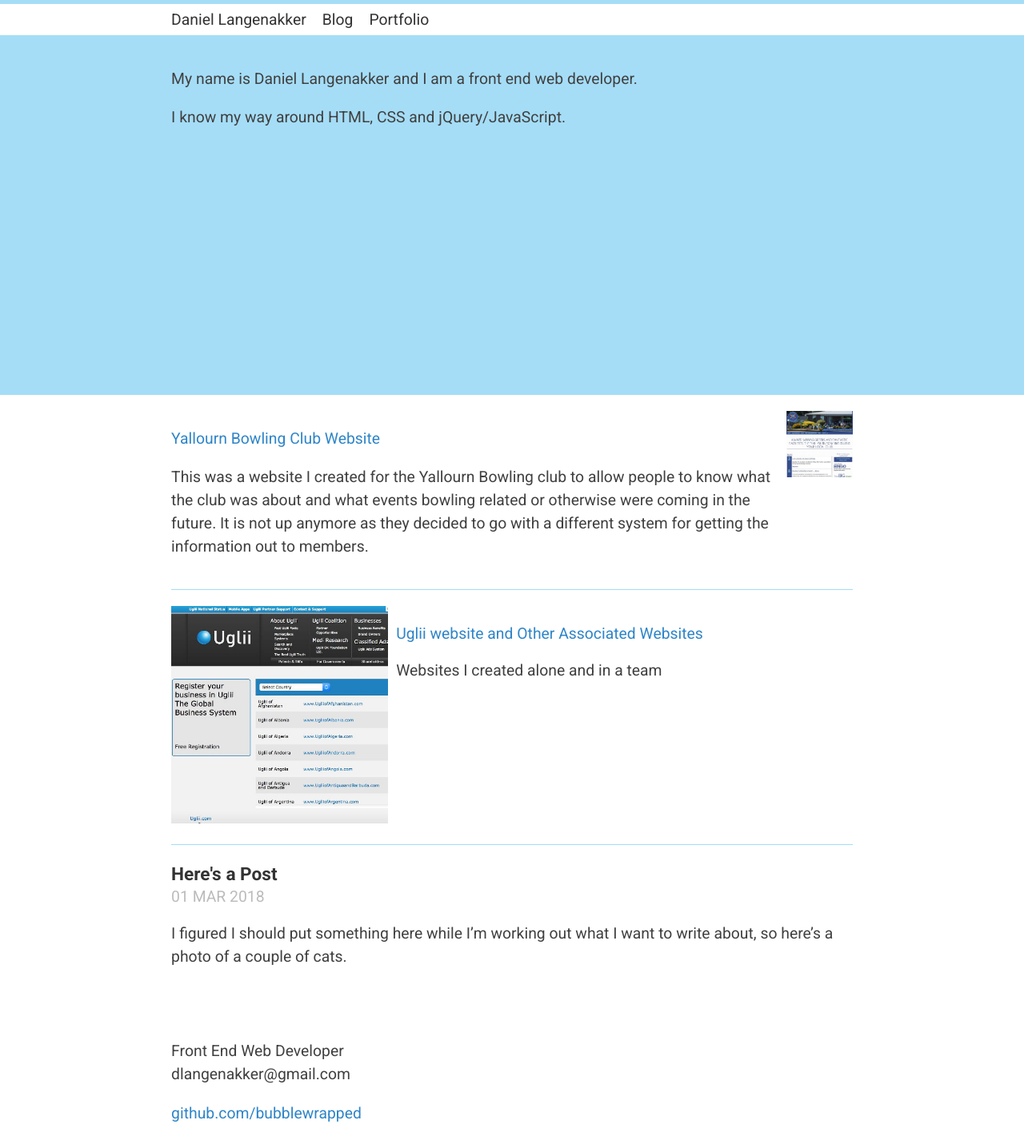
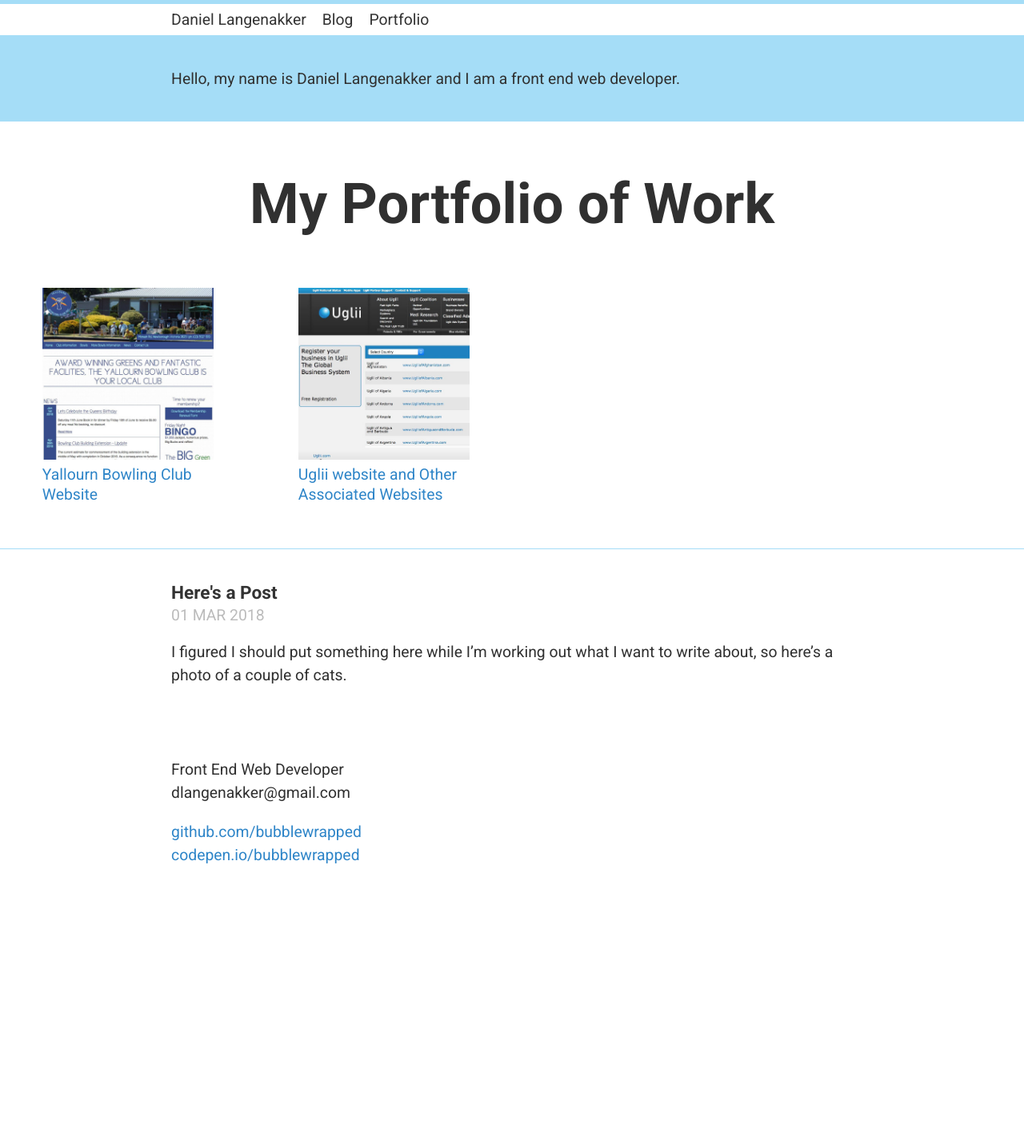
Before and after one commit to bubblewrapped/bubblewrapped.github.io, a Jekyll site: the page built from index.html, in a window 1280 px wide. Shown: the whole page at 80% size. Built offline with Jekyll 4.4.1, drawn with Linux system fonts in a browser that asks for light colours; after the commit the page ends 1103 px from its top, so only the background shows below that.

Commit message:
Change home layout and add seperate project pages

```diff
--- a/_layouts/default.html
+++ b/_layouts/default.html
@@ -32,7 +32,8 @@
 					</p>
 					<div class="contact">
 						<p>
-							<a href="http://github.com/bubblewrapped/" target="_blank">github.com/bubblewrapped</a><br />
+							<a href="http://github.com/bubblewrapped/">github.com/bubblewrapped</a><br />
+							<a href="https://codepen.io/bubblewrapped/#">codepen.io/bubblewrapped</a>
 						</p>
 					</div>
 				</div>
--- a/_posts/2018-03-20-uglii-website-and-other-associated-websites.markdown
+++ b/_posts/2018-03-20-uglii-website-and-other-associated-websites.markdown
@@ -3,7 +3,7 @@
 layout: post
 title: "Uglii website and Other Associated Websites"
 date: 2018-03-19 14:50:00
-categories: portfolio
+categories: [portfolio, previous-work]
 thumbnail: "/img/screenshots/ugliicom_home_thumb.jpg"
 excerpt: "Websites I created alone and in a team"
 
--- a/css/style.scss
+++ b/css/style.scss
@@ -19,7 +19,7 @@ html {
 
 html,
 body {
-	color:#404040;
+	color:#303030;
 	font-size:1.1em;
 	line-height:1.3;
 }
@@ -39,7 +39,6 @@ a {
 
 .container {
 	width:44em;
-	//width:50%;
 	margin:0 auto;
 	padding:0;
 	@media (max-width:830px) {
@@ -72,7 +71,6 @@ a {
 
 .aboutMe {
 	background: $lightBlue;
-	height: 50vh;
 	margin-bottom: 20px;
 	padding: 20px 0;
 }
@@ -86,71 +84,62 @@ a {
 }
 
 .postHeader {
-	margin-top:2px;
+	margin-top: 2px;
 	h3 {
-		margin-bottom:0;
+		margin-bottom: 0;
 		a {
-			color:#333;
+			color: #333;
 			text-decoration:none;
 		}
 	}
 }
 
 .postImage {
-	display:block;
-	float:right;
+	display: block;
+	float: right;
 	img {
-		padding:5px;
-		background:#404040;
+		padding: 5px;
+		background: #404040;
 	}
 	@media screen and (max-width:1100px) {
-		float:none;
+		float: none;
 	}
 }
 
 .meta {
-	text-transform:uppercase;
-	color:#bbb;
+	text-transform: uppercase;
+	color: #bbb;
 }
 
+.home-portfolio,
 .portfolio {
-
+	border-bottom: 1px solid $lightBlue;
 }
 
-.portfolio-item {
-	display: flex;
-	padding-bottom: 20px;
-	border-bottom: 1px solid $lightBlue;
-	margin-bottom: 20px;
+.home-portfolio {
+	padding-bottom: 2rem;
+	margin-bottom: 40px;
 }
 
-.portfolio-item__image {
-	padding-left: 10px;
-	width: 33%;
+.home-portfolio-header {
+	font-size: 4rem;
+	text-align: center;
 }
 
-.portfolio-item:nth-child(even) {
-	flex-direction: row-reverse;
-	justify-content: flex-end;
+.home-portfolio-inner {
+	display: flex;
+	flex-wrap: wrap;
 }
 
-.portfolio-item:nth-child(even) .portfolio-item__image {
-	padding: 0 10px 0 0;
+.home-portfolio-item {
+	margin-bottom: 20px;
+	padding: 0 3rem;
+	width: 25%;
 }
 
+
 @media (max-width:1000px) {
-	.portfolio-item {
-		flex-direction: column;
-		img {
-			max-width: 100%;
-		}
-	}
-	.portfolio-item:nth-child(even) {
-		flex-direction: column;
-	}
-	.portfolio-item__image,
-	.portfolio-item:nth-child(even) .portfolio-item__image {
-		padding: 0;
+	.home-portfolio-item {
 		width: auto;
 	}
 }
--- a/index.html
+++ b/index.html
@@ -5,29 +5,26 @@ layout: default
 <div class="home">
 	<div class="aboutMe">
 		<div class="container">
-			<p>My name is Daniel Langenakker and I am a front end web developer.</p>
-			<p>I know my way around HTML, CSS and jQuery/JavaScript.</p>
+			<p>Hello, my name is Daniel Langenakker and I am a front end web developer.</p>
 		</div>
 	</div>
 
-	<div class="container">
-		<div class="portfolio">
-			{% for post in site.categories.portfolio limit:2 %}
-			<article class="portfolio-item">
-				<div>
-					<p>
-						<a href="{{ post.url }}">{{ post.title }}</a>
-					</p>
-					{{post.excerpt}}
-				</div>
-				<div class="portfolio-item__image">
-					<img src="{{ post.thumbnail }}" />
-				</div>
+	<div class="home-portfolio">
+		<h2 class="home-portfolio-header">My Portfolio of Work</h2>
+		<div class="home-portfolio-inner">
+			{% for post in site.categories.portfolio limit:4 %}
+			<article class="home-portfolio-item">
+					<a href="{{ post.url }}">
+						<img src="{{ post.thumbnail }}" />
+						 {{ post.title }}
+					</a>
 			</article>
 			{% endfor %}
-	  	</div>
+		</div>
+	</div>
+	<div class="container">
 	  	<div class="posts">
-	      	{% for post in site.categories.blog %}
+	      	{% for post in site.categories.blog limit:10 %}
 		      	<article class="post">
 		         	<div class="postHeader">
 		            	<h3><a href="{{ post.url }}">{{ post.title }}</a></h3>
```
Also changed, not shown: _posts/2018-04-24-yallourn-bowling-club-website.md (+1 -1 lines), portfolio.html (+3 -6 lines).
